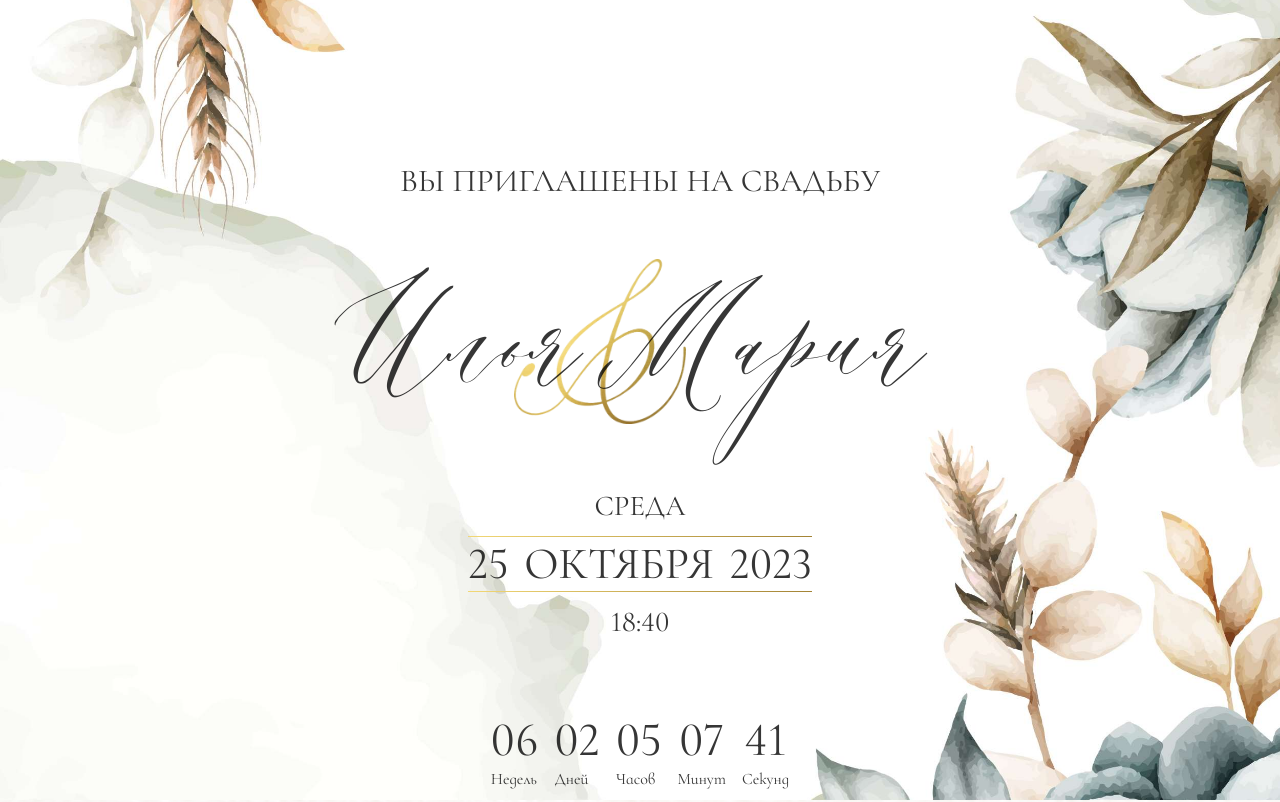
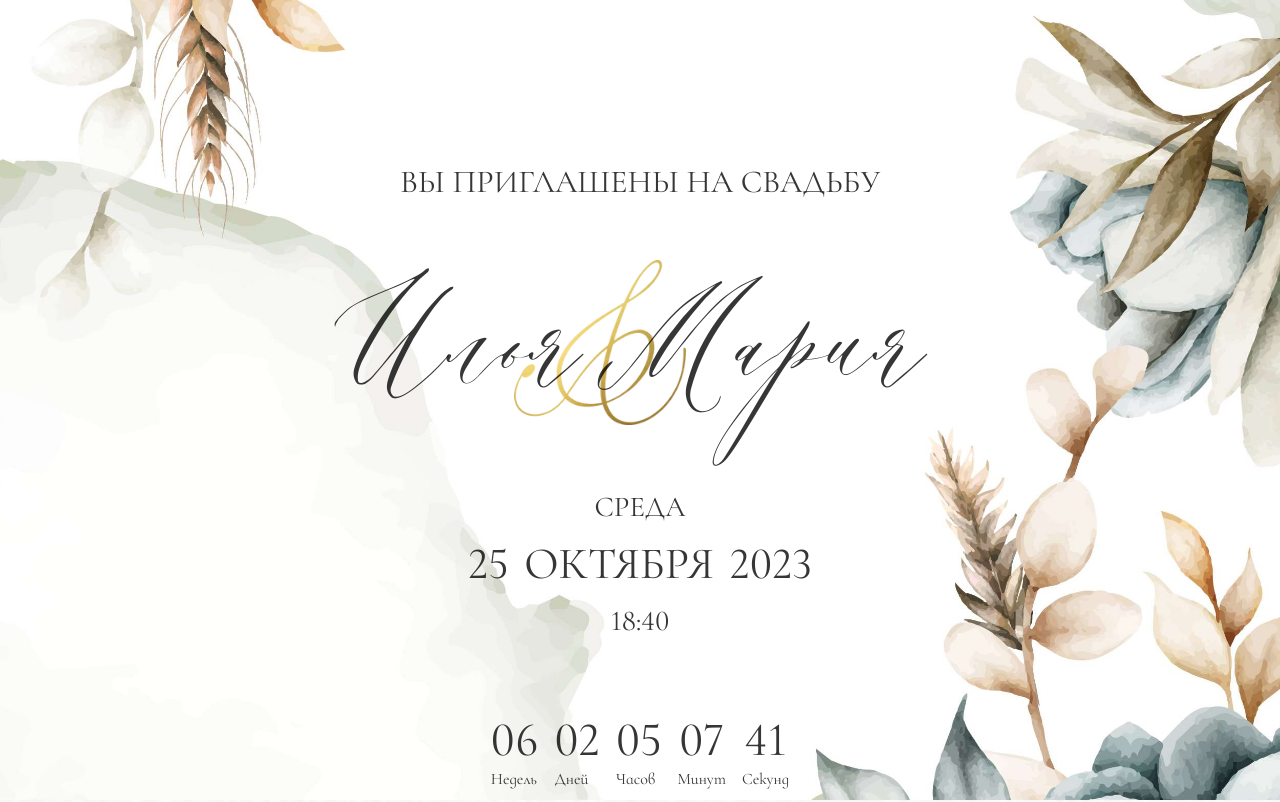
Before and after one commit to irenekurbanova/wedding-app, a React (Create React App) app: page / in a window 1280 px wide. Shown: the top 802 px of the page. Built offline with nearby package versions, Linux system fonts and the light colour scheme.

Commit message:
customers edits

```diff
--- a/src/components/Form.module.css
+++ b/src/components/Form.module.css
@@ -1,5 +1,5 @@
 .form {
-  background-image: url(../../img/o523cut3.jpg);
+  background-image: url(../../img/o523cut.jpg);
   background-repeat: no-repeat;
   background-size: cover;
   background-position: center;
--- a/src/components/Invitation.module.css
+++ b/src/components/Invitation.module.css
@@ -59,12 +59,12 @@
   display: flex;
   gap: 1rem;
   align-items: center;
-  border-top: 1px solid;
-  border-bottom: 1px solid;
+  /* border-top: 1px solid;
+  border-bottom: 1px solid; */
   border-image-slice: 1;
   font-size: 2.8rem;
 }
 
-.borderGradient {
+/* .borderGradient {
   border-image-source: linear-gradient(to left, #a38335, #f2d876);
-}
+} */
```
Also changed, not shown: img/o523cut.jpg (added), img/o523cut.png (added).
